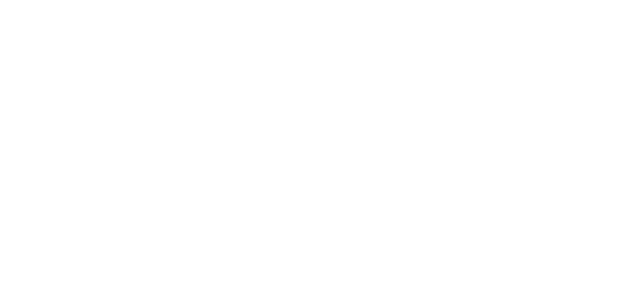
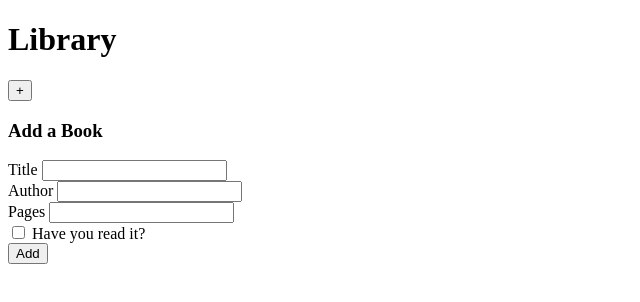
Before and after one commit to galobponce/library, a plain HTML site: page index.html in a window 1280 px wide. Shown: the whole page, without its empty margins (0-640 px from the left). Drawn offline with Linux system fonts and the light colour scheme.

Commit message:
Add Template for library

```diff
--- a/index.html
+++ b/index.html
@@ -12,7 +12,40 @@
 </head>
 
 <body>
+    <header>
+        <h1>Library</h1>
 
+        <button>+</button>
+    </header>
+
+    <div id="modal-book-form">
+        <h3>Add a Book</h3>
+
+        <form>
+            <div class="input-container">
+                <label for="title">Title</label>
+                <input class="input" type="text" name="title" id="title">
+            </div>
+
+            <div class="input-container">
+                <label for="author">Author</label>
+                <input class="input" type="text" name="author" id="author">
+            </div>
+
+            <div class="input-container">
+                <label for="pages">Pages</label>
+                <input class="input" type="number" name="pages" id="pages">
+            </div>
+
+            <div class="checkbox-container">
+                <input type="checkbox" name="read" id="read">
+                <label for="read" class="unselectable">Have you read it?</label>
+            </div>
+
+            <button type="submit" class="button button--submit">Add</button>
+
+        </form>
+    </div>
 </body>
 
 </html>
```
